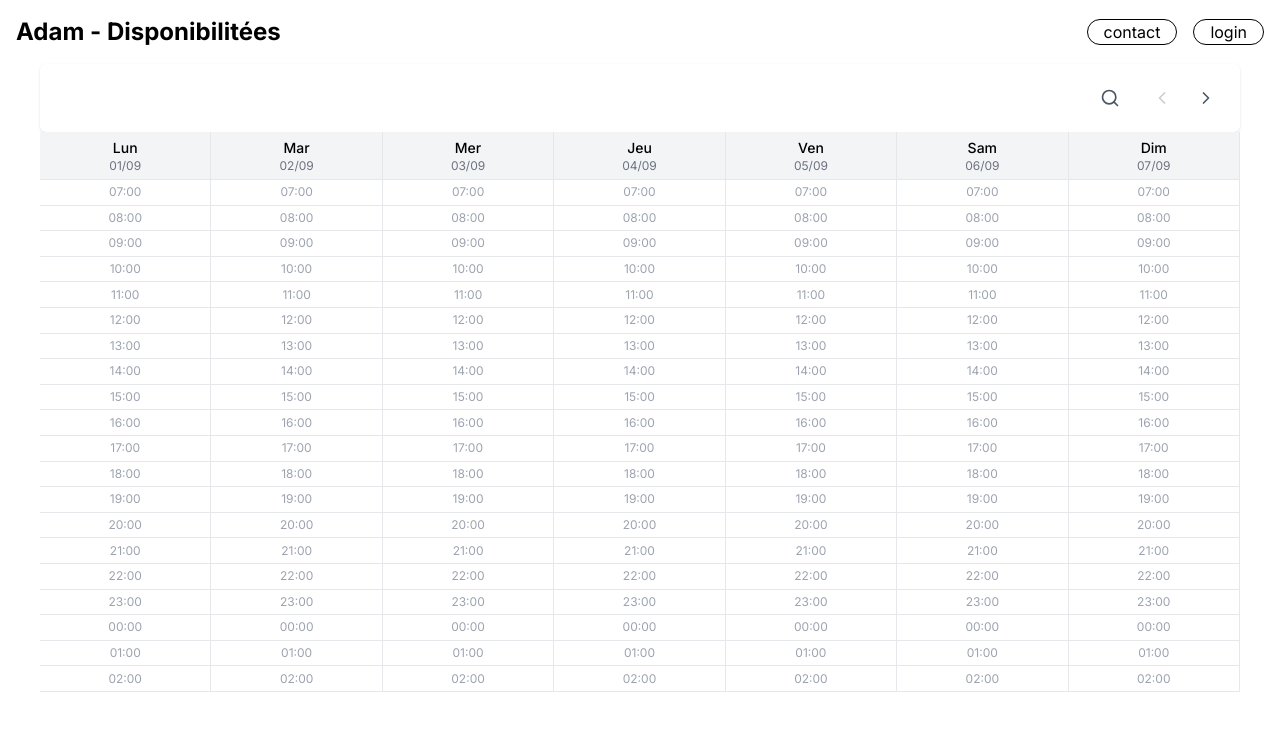
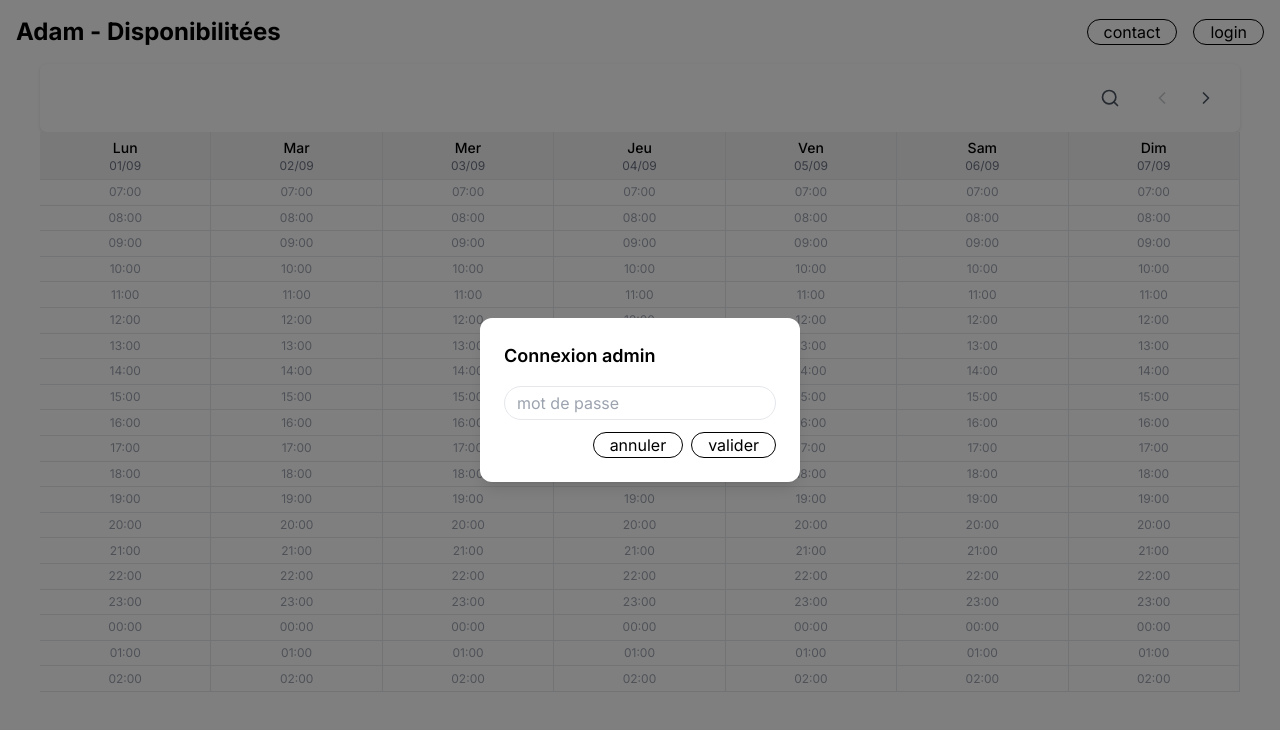
Before and after one commit to aachbaro/dispo-qr, a Vue app: page /client in a window 1280 px wide. Both pictures are taken after a click on the button "login". Shown: the top 730 px of the page. Built offline with nearby package versions, Linux system fonts and the light colour scheme.

Commit message:
ajout de la logique de login

```diff
--- a/package.json
+++ b/package.json
@@ -12,6 +12,7 @@
   "dependencies": {
     "@supabase/supabase-js": "^2.57.1",
     "dayjs": "^1.11.18",
+    "jsonwebtoken": "^9.0.2",
     "vue": "^3.5.18"
   },
   "devDependencies": {
--- a/src/components/Agenda.vue
+++ b/src/components/Agenda.vue
@@ -80,6 +80,7 @@
           v-for="(heure, hIndex) in heures"
           :key="hIndex"
           class="border-b flex items-center justify-center text-xs text-gray-400"
+          @click="onCaseClick(jour, heure)"
         >
           {{ heure }}
         </div>
@@ -108,11 +109,12 @@ const jours = computed(() => {
   const lundi = new Date(semaineActive.value);
   const noms = ["Lun", "Mar", "Mer", "Jeu", "Ven", "Sam", "Dim"];
   return Array.from({ length: 7 }, (_, i) => {
-    const d = new Date(lundi);
-    d.setDate(lundi.getDate() + i);
+    const d = new Date(lundi.getTime());
+    d.setDate(d.getDate() + i);
     return {
       nom: noms[i],
       date: d.toLocaleDateString("fr-FR", { day: "2-digit", month: "2-digit" }),
+      fullDate: d.toLocaleDateString("fr-CA"),
     };
   });
 });
@@ -145,4 +147,13 @@ const heures = [
   "01:00",
   "02:00",
 ];
+
+function onCaseClick(jour, heure) {
+  const selection = {
+    date: jour.fullDate,
+    heure,
+  };
+  console.log("⏰ Case cliquée :", selection);
+  // Tu peux aussi push dans un array si tu veux enregistrer plusieurs clics
+}
 </script>
--- a/src/components/Header.vue
+++ b/src/components/Header.vue
@@ -5,7 +5,7 @@
       <h1 class="text-2xl font-bold">Adam - Disponibilitées</h1>
       <div class="flex gap-4">
         <button @click="onContact" class="btn-primary">contact</button>
-        <button @click="onLoginClicked" class="btn-primary">login</button>
+        <LoginModal />
       </div>
     </div>
   </header>
@@ -13,6 +13,8 @@
 
 <script setup>
 import { ref } from "vue";
+import LoginModal from "./LoginModal.vue";
+
 const isOpen = ref(false);
 const toggleMenu = () => (isOpen.value = !isOpen.value);
 const closeMenu = () => (isOpen.value = false);
--- /dev/null
+++ b/src/components/LoginModal.vue
@@ -0,0 +1,72 @@
+<template>
+  <div>
+    <!-- Bouton login / logout -->
+    <button v-if="!isAdmin" @click="open = true" class="btn-primary">
+      login
+    </button>
+    <button v-else @click="logoutUser" class="btn-primary">Logout</button>
+
+    <!-- Modal -->
+    <div
+      v-if="open"
+      class="fixed inset-0 bg-black/50 flex items-center justify-center z-50"
+    >
+      <div class="bg-white rounded-xl shadow-lg p-6 w-80">
+        <h2 class="text-lg font-semibold mb-4">Connexion admin</h2>
+        <form @submit.prevent="handleLogin">
+          <input
+            type="password"
+            v-model="password"
+            placeholder="mot de passe"
+            class="w-full border rounded-full px-3 py-1 mb-3"
+          />
+          <div class="flex justify-end gap-2">
+            <button type="button" @click="closeModal" class="btn-primary">
+              annuler
+            </button>
+            <button type="submit" class="btn-primary" :disabled="loading">
+              {{ loading ? "..." : "valider" }}
+            </button>
+          </div>
+        </form>
+        <p v-if="error" class="text-red-500 mt-2 text-sm">{{ error }}</p>
+      </div>
+    </div>
+  </div>
+</template>
+
+<script setup lang="ts">
+import { ref } from "vue";
+import { login, logout } from "../services/api";
+
+const open = ref(false);
+const password = ref("");
+const error = ref("");
+const loading = ref(false);
+const isAdmin = ref<boolean>(!!localStorage.getItem("adminToken"));
+
+async function handleLogin() {
+  loading.value = true;
+  error.value = "";
+  try {
+    await login(password.value);
+    isAdmin.value = true;
+    closeModal();
+  } catch (e: any) {
+    error.value = e.message;
+  } finally {
+    loading.value = false;
+  }
+}
+
+function logoutUser() {
+  logout();
+  isAdmin.value = false;
+}
+
+function closeModal() {
+  open.value = false;
+  password.value = "";
+  error.value = "";
+}
+</script>
--- /dev/null
+++ b/src/services/api.ts
@@ -0,0 +1,81 @@
+// src/services/api.ts
+export type Slot = {
+  id: string;
+  start_at: string;
+  end_at: string;
+  status: "free" | "blocked" | "booked";
+  note?: string;
+  created_at: string;
+  updated_at: string;
+};
+
+const API_BASE = ""; // relatif = même domaine (Vercel)
+
+// --- Helpers ---
+function getAuthHeaders() {
+  const token = localStorage.getItem("adminToken");
+  return token ? { Authorization: `Bearer ${token}` } : {};
+}
+
+async function request<T>(url: string, options: RequestInit = {}): Promise<T> {
+  const res = await fetch(`${API_BASE}${url}`, {
+    ...options,
+    headers: {
+      "Content-Type": "application/json",
+      ...getAuthHeaders(),
+      ...options.headers,
+    },
+  });
+
+  if (!res.ok) {
+    const err = await res.json().catch(() => ({}));
+    throw new Error(err.error || res.statusText);
+  }
+  return res.json();
+}
+
+// --- Auth ---
+export async function login(password: string): Promise<string> {
+  const data = await request<{ token: string }>("/api/login", {
+    method: "POST",
+    body: JSON.stringify({ password }),
+  });
+  localStorage.setItem("adminToken", data.token);
+  return data.token;
+}
+
+export function logout() {
+  localStorage.removeItem("adminToken");
+}
+
+// --- Slots ---
+export async function getSlots(params?: {
+  from?: string;
+  to?: string;
+  status?: string;
+}) {
+  const qs = new URLSearchParams(params as Record<string, string>).toString();
+  return request<{ slots: Slot[] }>(`/api/slots${qs ? `?${qs}` : ""}`);
+}
+
+export async function createSlot(
+  slot: Pick<Slot, "start_at" | "end_at" | "status" | "note">
+) {
+  return request<{ slot: Slot }>("/api/slots", {
+    method: "POST",
+    body: JSON.stringify(slot),
+  });
+}
+
+export async function updateSlot(id: string, updates: Partial<Slot>) {
+  return request<{ slot: Slot }>(`/api/slots/${id}`, {
+    method: "PATCH",
+    body: JSON.stringify(updates),
+  });
+}
+
+export async function deleteSlot(id: string) {
+  return request<{ success: boolean }>(`/api/slots/${id}`, {
+    method: "DELETE",
+  });
+}
```
Also changed, not shown: api/_auth.ts (added, +19 -0 lines), api/login.ts (added, +26 -0 lines), 1 other file (tests, documents, lock files or other folders).
